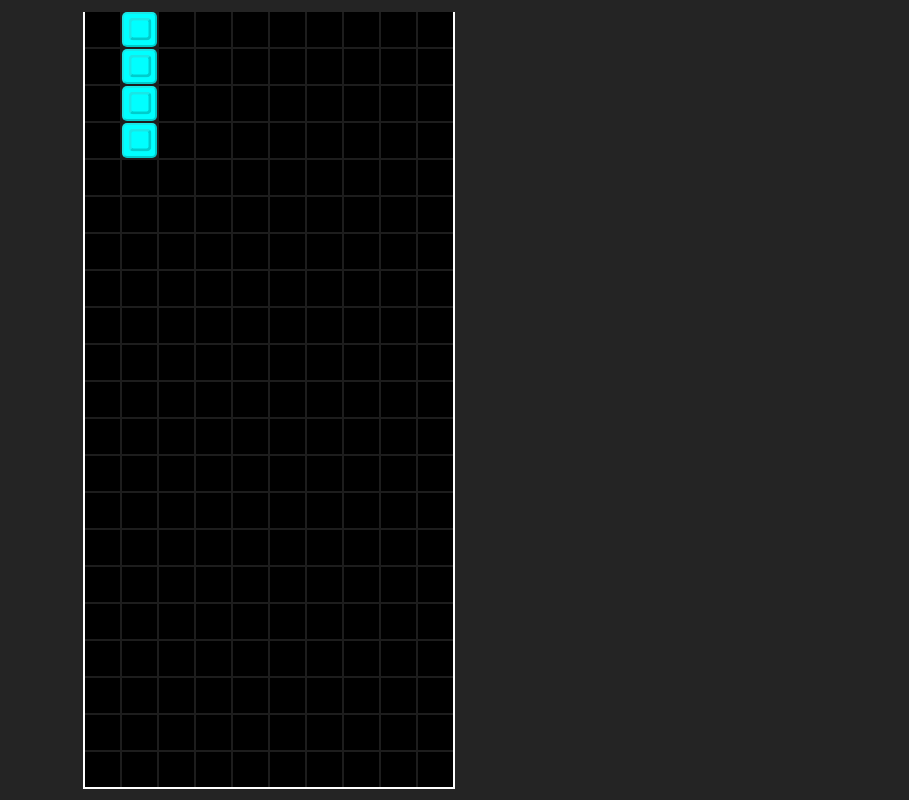
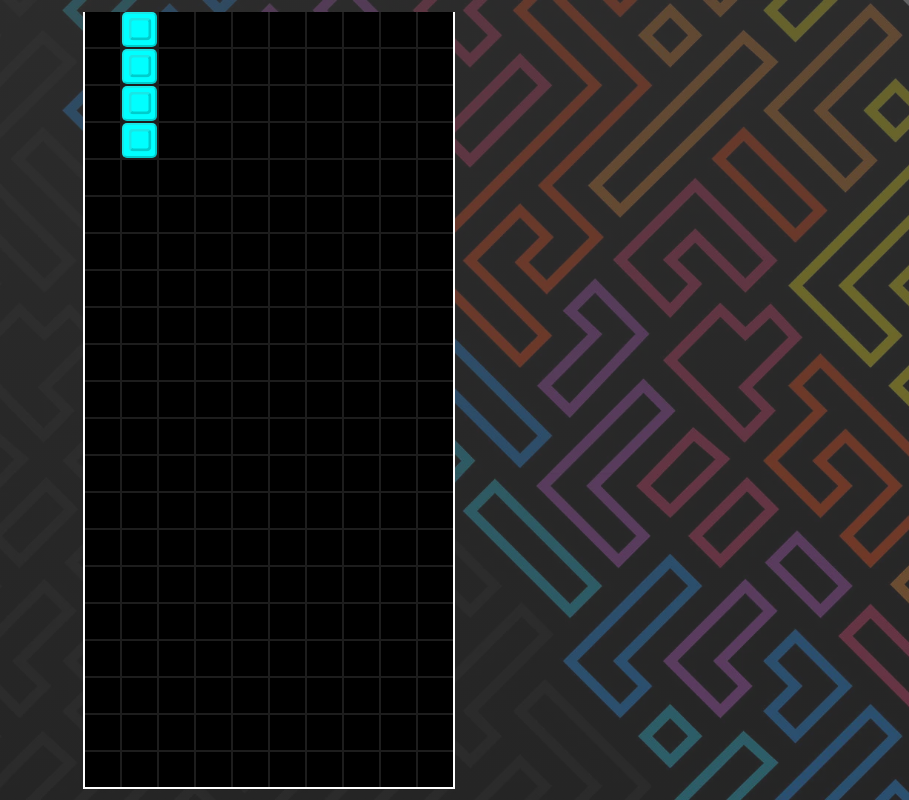
Before and after one commit to ChrisByBits/tetris, a React (Vite) app: page / in a window 1280 px wide. Shown: the whole page, without its empty margins (371-1280 px from the left). Built offline with nearby package versions, Linux system fonts and the light colour scheme.

Commit message:
feat: add hard drop

```diff
--- a/src/App.jsx
+++ b/src/App.jsx
@@ -3,7 +3,7 @@ import Game from './components/Game.jsx'
 
 const App = () => {
   return (
-    <div id="app">
+    <div id="app" style={{width: "100%"}}>
       <Game />
     </div>
   )
--- a/src/components/Board.css
+++ b/src/components/Board.css
@@ -1,7 +1,7 @@
 #board {
   display: grid;
   grid-template-rows: repeat(21, 1fr);
-  min-width: calc(350px + 18px);
+  width: calc(350px + 18px);
   background-color: #1d1d1d;
   gap: 2px;
   border: 2px solid white;
@@ -10,7 +10,7 @@
 
 .board-row{
   display: grid;
-  grid-template-columns: repeat(10, 1fr);
+  grid-template-columns: repeat(10, 35px);
   height: 35px;
   gap: 2px;
 }
--- /dev/null
+++ b/src/components/Game.css
@@ -0,0 +1,6 @@
+#game {
+  width: 100%;
+  display: flex;
+  justify-content: center;
+  align-items: center;
+}
--- a/src/components/Game.jsx
+++ b/src/components/Game.jsx
@@ -1,4 +1,6 @@
 import React, { useState, useEffect } from 'react';
+
+import './Game.css'
 
 import { checkCollision } from '../utils/collisions';
 import Board from './Board'
@@ -40,6 +42,16 @@ const Game = () => {
     }
   }
 
+  const hardFall = () => {
+    setFallTime(1000);
+    let iterator = 0;
+    while(!checkCollision(player, board, { posX: 0, posY: iterator })) {
+        iterator++;
+    }
+    updatePosition({ posX: 0, posY: iterator - 1, collided: true });
+    // since the collision is being detected in the current cell, it goes back one row
+  }
+
   const moveDown = () => {
     setFallTime(null);
     fall();
@@ -47,6 +59,7 @@ const Game = () => {
 
   useEffect(() => {
     const movePlayer = (event) => {
+      console.log(event.key)
       switch (event.key.toLowerCase()) {
         case 'arrowleft': {
           moveLat(-1);
@@ -58,6 +71,10 @@ const Game = () => {
         }
         case 'arrowdown': {
           moveDown();
+          break;
+        }
+        case ' ': {
+          hardFall();
           break;
         }
         case 'z': {
@@ -77,7 +94,7 @@ const Game = () => {
     return () => {
       document.removeEventListener('keydown', movePlayer);
     };
-  }, [moveLat, moveDown, rotate] // the effect must be run again if these functions change, but with the player position updated
+  }, [moveLat, moveDown, hardFall, rotate] // the effect must be run again if these functions change, but with the player position updated
   );
 
   useInterval(() => {
@@ -96,7 +113,7 @@ const Game = () => {
   }, []);
 
   return (
-    <div>
+    <div id ="game">
       <Board board = {board}/>
     </div>
   );
--- a/src/hooks/usePlayer.jsx
+++ b/src/hooks/usePlayer.jsx
@@ -55,8 +55,6 @@ export const usePlayer = () => {
 
     let offset = 1;
 
-    console.log(auxPlayer, board, { x: 0, y: 0 });
-
     while (checkCollision(auxPlayer, board, { posX: 0, posY: 0 })) {
       auxPlayer.position.x += offset;
 
--- a/src/index.css
+++ b/src/index.css
@@ -17,7 +17,27 @@
 body {
   padding: 0;
   margin: 0;
-  display: grid;
-  place-content: center;
+  display: flex;
+  justify-content: center;
+  align-items: center;
+  width: 100%;
   height: 100dvh;
 }
+
+body::before {
+  content: "";
+  position: fixed;
+  top: 0;
+  left: 0;
+  width: 100%;
+  height: 100%;
+  background: linear-gradient(rgba(56, 56, 56, 0.767), rgba(54, 54, 54, 0.678)), url(./images/background.webp);
+  background-size: cover;
+  background-repeat: no-repeat;
+  background-position: center;
+  z-index: -1;
+}
+
+#root {
+  width: 100%;
+}
```
Also changed, not shown: src/images/background.webp (added), 1 other file (tests, documents, lock files or other folders).
